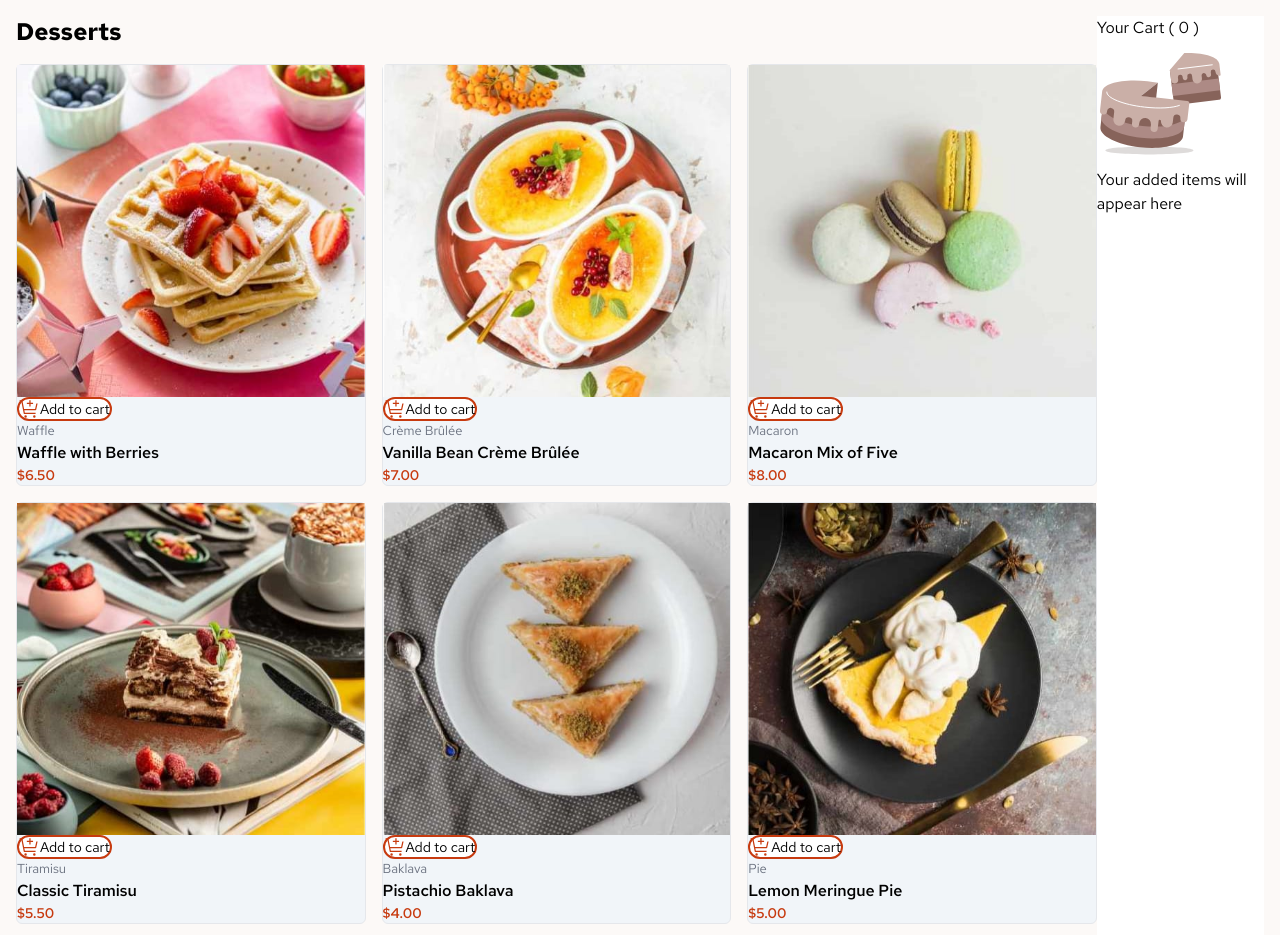
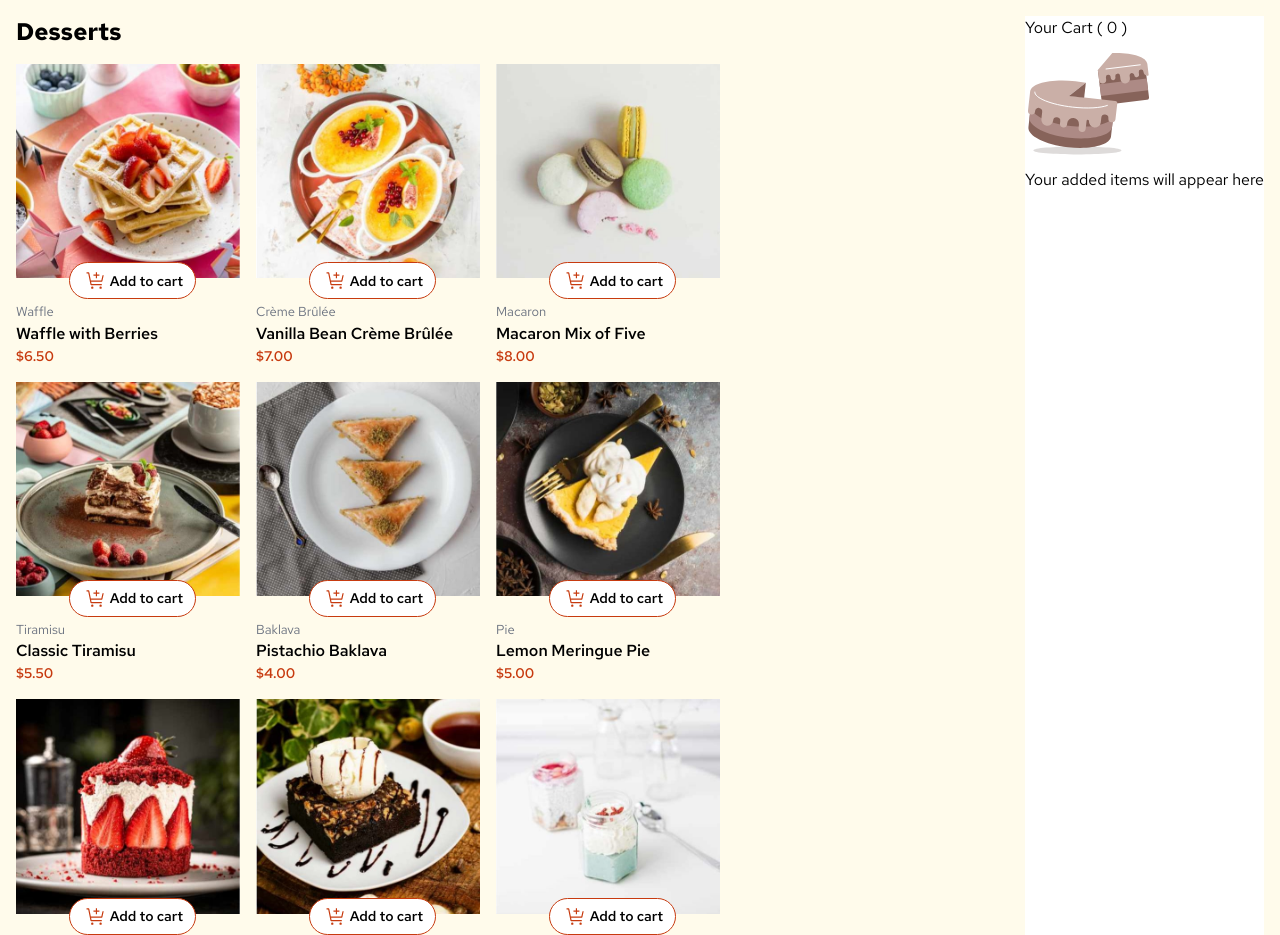
Before and after one commit to informagui/Carrito-de-compras, a website: page product-list-with-cart-main/src/index.html in a window 1280 px wide. Shown: the top 935 px of the page. Drawn offline with Linux system fonts and the light colour scheme.

Commit message:
fixeando el boton add to cart

```diff
--- a/product-list-with-cart-main/src/index.html
+++ b/product-list-with-cart-main/src/index.html
@@ -10,14 +10,16 @@
   <title> Product list with cart</title>
 
 </head>
-<body class="p-4 font-redhat bg-rose50">
+<body class="p-4 font-redhat bg-amber-50">
   <div id="main" class="flex justify-between">
 
     <section id="products" class="grid grid-cols-3 gap-4">
+
       <h1 class="font-bold text-2xl col-span-3"> Desserts</h1>
-      <div class="producto">
+
+      <div class="producto relative">
         <img src="./assets/images/image-waffle-desktop.jpg" alt="" class="big-img">
-        <button class="">
+        <button class="add-cart absolute ">
           <img class="img" src="./assets/images/icon-add-to-cart.svg" alt="">
           Add to cart
         </button>
@@ -30,7 +32,7 @@
 
       <div class="producto">
         <img src="./assets/images/image-creme-brulee-desktop.jpg" alt="" class=" big-img ">
-        <button>
+        <button class="add-cart">
           <img class=" " src="./assets/images/icon-add-to-cart.svg" alt="">
           Add to cart
         </button>
@@ -43,7 +45,7 @@
 
       <div class="producto">
         <img src="./assets/images/image-macaron-desktop.jpg" alt="" class=" big-img ">
-        <button>
+        <button class="add-cart">
           <img class=" " src="./assets/images/icon-add-to-cart.svg" alt="">
           Add to cart
         </button>
@@ -56,7 +58,7 @@
 
       <div class="producto">
         <img src="./assets/images/image-tiramisu-desktop.jpg" alt="" class=" big-img ">
-        <button>
+        <button class="add-cart">
           <img class=" " src="./assets/images/icon-add-to-cart.svg" alt="">
           Add to cart
         </button>
@@ -69,7 +71,7 @@
 
       <div class="producto">
         <img class="   big-img " src="./assets/images/image-baklava-desktop.jpg" alt="">
-        <button>
+        <button class="add-cart">
           <img src="./assets/images/icon-add-to-cart.svg" alt="">
           Add to cart
         </button>
@@ -82,7 +84,7 @@
 
       <div class="producto">
         <img src="./assets/images/image-meringue-desktop.jpg" alt="" class=" big-img ">
-        <button>
+        <button class="add-cart">
           <img class=" " src="./assets/images/icon-add-to-cart.svg" alt="">
           Add to cart
         </button>
@@ -95,7 +97,7 @@
 
       <div class="producto">
         <img src="./assets/images/image-cake-desktop.jpg" alt="" class=" big-img ">
-        <button>
+        <button class="add-cart">
           <img class=" " src="./assets/images/icon-add-to-cart.svg" alt="">
           Add to cart
         </button>
@@ -108,7 +110,7 @@
 
       <div class="producto">
         <img src="./assets/images/image-brownie-desktop.jpg" alt="" class=" big-img ">
-        <button>
+        <button class="add-cart">
           <img class=" " src="./assets/images/icon-add-to-cart.svg" alt="">
           Add to cart
         </button>
@@ -121,7 +123,7 @@
 
       <div class="producto">
         <img src="./assets/images/image-panna-cotta-desktop.jpg" alt="" class=" big-img ">
-        <button>
+        <button class="add-cart">
           <img class=" " src="./assets/images/icon-add-to-cart.svg" alt="">
           Add to cart
         </button>
--- a/product-list-with-cart-main/src/input.css
+++ b/product-list-with-cart-main/src/input.css
@@ -19,7 +19,7 @@
 
 @layer components{
     .producto{
-        @apply border rounded-md bg-slate-100;
+        @apply relative;
 
         & .dessert{
             @apply  text-[13px] text-gray-500;
@@ -31,7 +31,16 @@
             @apply text-realRed text-sm font-semibold
         }
     }
-    button{
-        @apply flex bg-white border-2 border-realRed rounded-xl text-sm;
+    .add-cart{
+        @apply flex bg-white border border-realRed rounded-3xl text-sm mx-auto px-3 py-1 items-center font-semibold -mt-4 absolute right-11;
+        & img{
+            @apply w-5 m-1;
+        }
+    }
+    .big-img{
+        @apply w-full max-w-56;
+    }
+    .description {
+        @apply  mt-6;
     }
 }
```
Also changed, not shown: product-list-with-cart-main/src/output.css.
